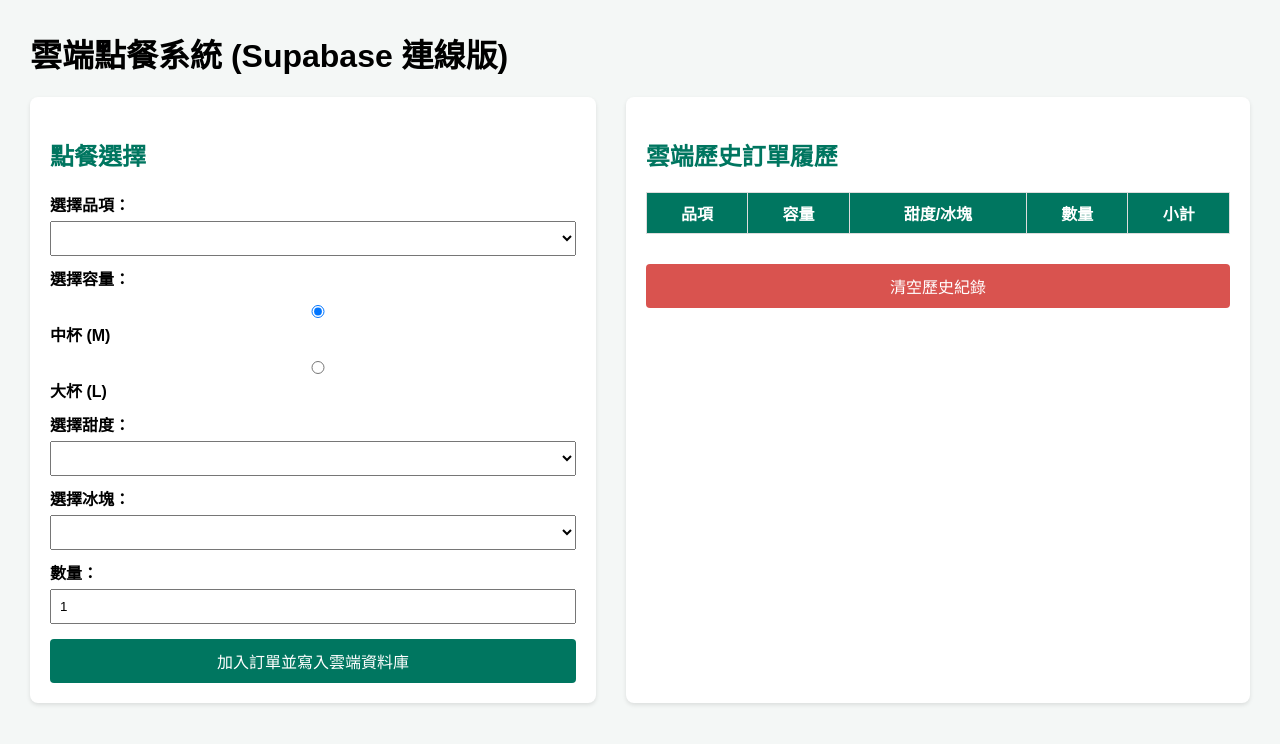
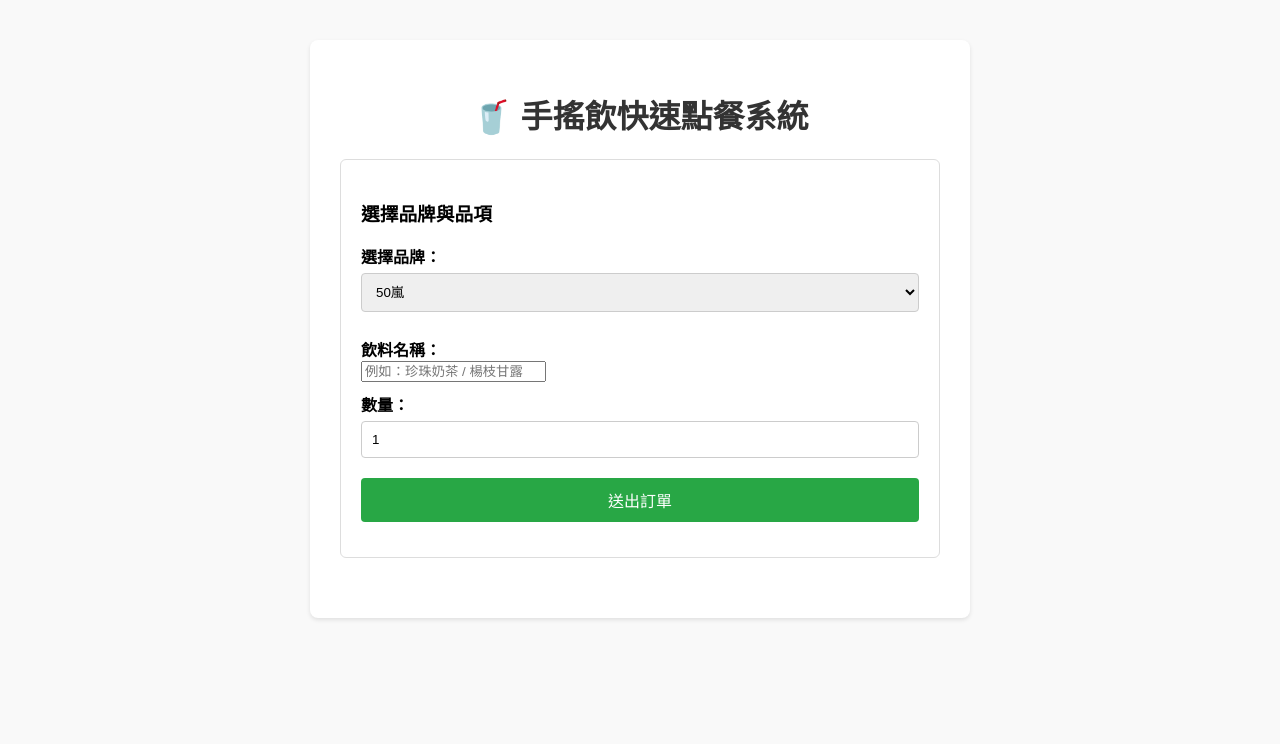
Before and after one commit to aesir6126-create/123456, a Flask app: page / in a window 1280 px wide. Shown: the top 744 px of the page. Run offline with Flask 3, Linux system fonts and the light colour scheme; lists and menus that the app fills with data are empty.

Commit message:
Update index.html

```diff
--- a/templates/index.html
+++ b/templates/index.html
@@ -2,91 +2,46 @@
 <html lang="zh-TW">
 <head>
     <meta charset="UTF-8">
-    <title>雲端點餐系統</title>
+    <title>手搖飲線上點餐系統 (50嵐 & Macu)</title>
     <style>
-        body { font-family: Arial, sans-serif; margin: 30px; background-color: #f4f7f6; }
-        .container { display: flex; gap: 30px; }
-        .card { background: white; padding: 20px; border-radius: 8px; box-shadow: 0 2px 4px rgba(0,0,0,0.1); width: 45%; }
-        h2 { color: #007660; }
+        body { font-family: Arial, sans-serif; margin: 40px; background-color: #f9f9f9; }
+        .container { max-width: 600px; margin: auto; background: white; padding: 30px; border-radius: 8px; box-shadow: 0 2px 4px rgba(0,0,0,0.1); }
+        h1 { color: #333; text-align: center; }
+        .brand-section { margin-bottom: 30px; padding: 20px; border: 1px solid #ddd; border-radius: 6px; }
         label { display: block; margin-top: 10px; font-weight: bold; }
-        select, input { width: 100%; padding: 8px; margin-top: 5px; box-sizing: border-box; }
-        button { background-color: #007660; color: white; border: none; padding: 10px; width: 100%; margin-top: 15px; cursor: pointer; border-radius: 4px; font-size: 16px; }
-        button:hover { background-color: #005c4b; }
-        table { width: 100%; border-collapse: collapse; margin-top: 10px; }
-        th, td { border: 1px solid #ddd; padding: 8px; text-align: center; }
-        th { background-color: #007660; color: white; }
+        select, input[type="number"], button { width: 100%; padding: 10px; margin-top: 5px; margin-bottom: 15px; border: 1px solid #ccc; border-radius: 4px; box-sizing: border-box; }
+        button { background-color: #28a745; color: white; border: none; font-size: 16px; cursor: pointer; }
+        button:hover { background-color: #218838; }
     </style>
 </head>
 <body>
 
-    <h1>雲端點餐系統 (Supabase 連線版)</h1>
+<div class="container">
+    <h1>🥤 手搖飲快速點餐系統</h1>
 
-    <div class="container">
-        <!-- 點餐表單 -->
-        <div class="card">
-            <h2>點餐選擇</h2>
-            <form action="/add" method="POST">
-                <label>選擇品項：</label>
-                <select name="item_id">
-                    {% for item in menu %}
-                        <option value="{{ item.id }}">
-                            {{ item.name }} (中M:${{ item.price_m }} / 大L:${{ item.price_l }})
-                        </option>
-                    {% endfor %}
-                </select>
+    <!-- 點餐表單 -->
+    <form action="/add_order" method="POST">
 
-                <label>選擇容量：</label>
-                <label><input type="radio" name="size" value="M" checked> 中杯 (M)</label>
-                <label><input type="radio" name="size" value="L"> 大杯 (L)</label>
+        <div class="brand-section">
+            <h3>選擇品牌與品項</h3>
 
-                <label>選擇甜度：</label>
-                <select name="sugar">
-                    {% for sugar in sugar_options %}
-                        <option value="{{ sugar }}">{{ sugar }}</option>
-                    {% endfor %}
-                </select>
+            <label for="brand">選擇品牌：</label>
+            <select name="brand" id="brand" required>
+                <option value="50嵐">50嵐</option>
+                <option value="Macu">Macu (麻古茶坊)</option>
+            </select>
 
-                <label>選擇冰塊：</label>
-                <select name="ice">
-                    {% for ice in ice_options %}
-                        <option value="{{ ice }}">{{ ice }}</option>
-                    {% endfor %}
-                </select>
+            <label for="item_name">飲料名稱：</label>
+            <input type="text" name="item_name" id="item_name" placeholder="例如：珍珠奶茶 / 楊枝甘露" required>
 
-                <label>數量：</label>
-                <input type="number" name="qty" value="1" min="1">
+            <label for="qty">數量：</label>
+            <input type="number" name="qty" id="qty" value="1" min="1" required>
 
-                <button type="submit">加入訂單並寫入雲端資料庫</button>
-            </form>
+            <button type="submit">送出訂單</button>
         </div>
 
-        <!-- 歷史訂單紀錄清單 -->
-        <div class="card" style="width: 50%;">
-            <h2>雲端歷史訂單履歷</h2>
-            <table>
-                <tr>
-                    <th>品項</th>
-                    <th>容量</th>
-                    <th>甜度/冰塊</th>
-                    <th>數量</th>
-                    <th>小計</th>
-                </tr>
-                {% for order in orders %}
-                <tr>
-                    <td>{{ order.item_name }}</td>
-                    <td>{{ order.size }}</td>
-                    <td>{{ order.sugar }} / {{ order.ice }}</td>
-                    <td>{{ order.qty }}</td>
-                    <td>${{ order.total_price }}</td>
-                </tr>
-                {% endfor %}
-            </table>
-
-            <form action="/clear" method="POST" style="margin-top: 15px;">
-                <button type="submit" style="background-color: #d9534f;">清空歷史紀錄</button>
-            </form>
-        </div>
-    </div>
+    </form>
+</div>
 
 </body>
 </html>
```
